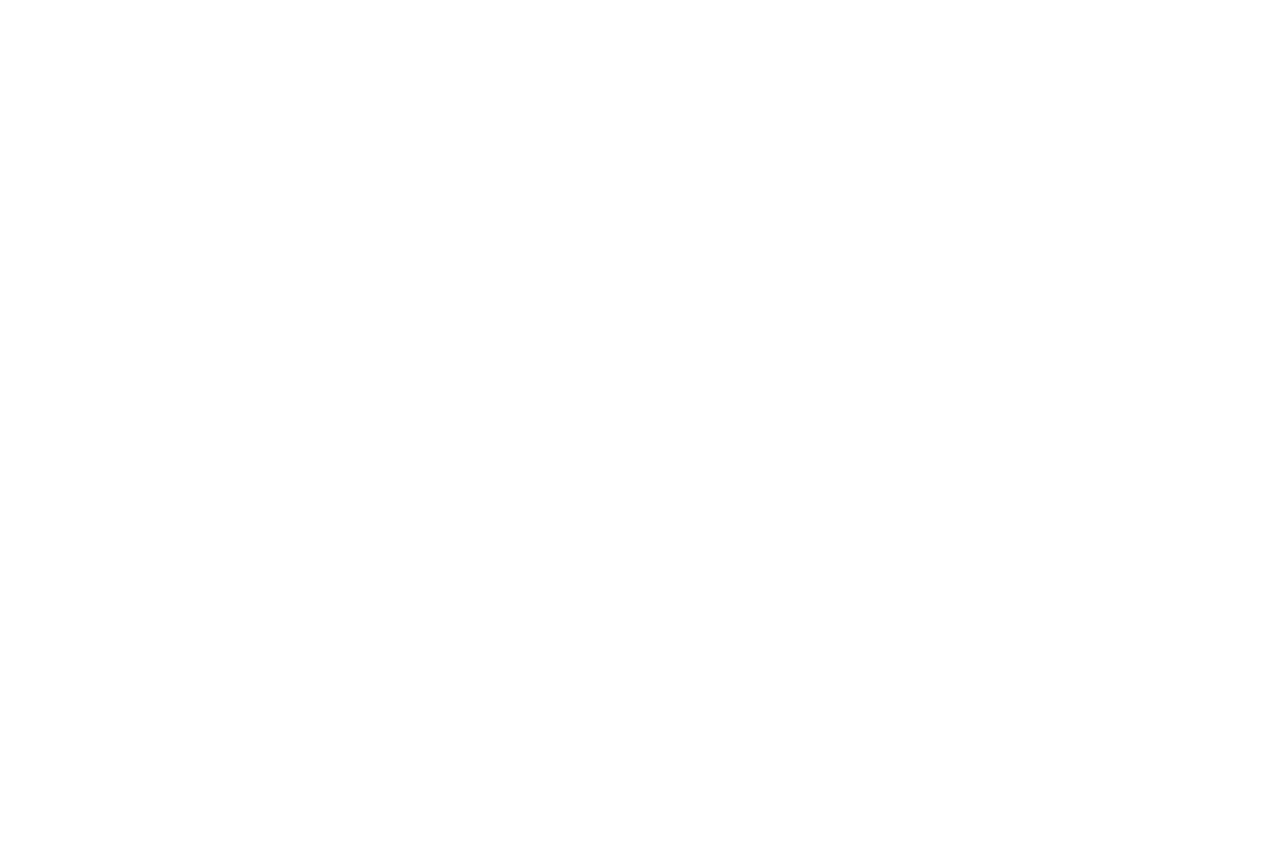
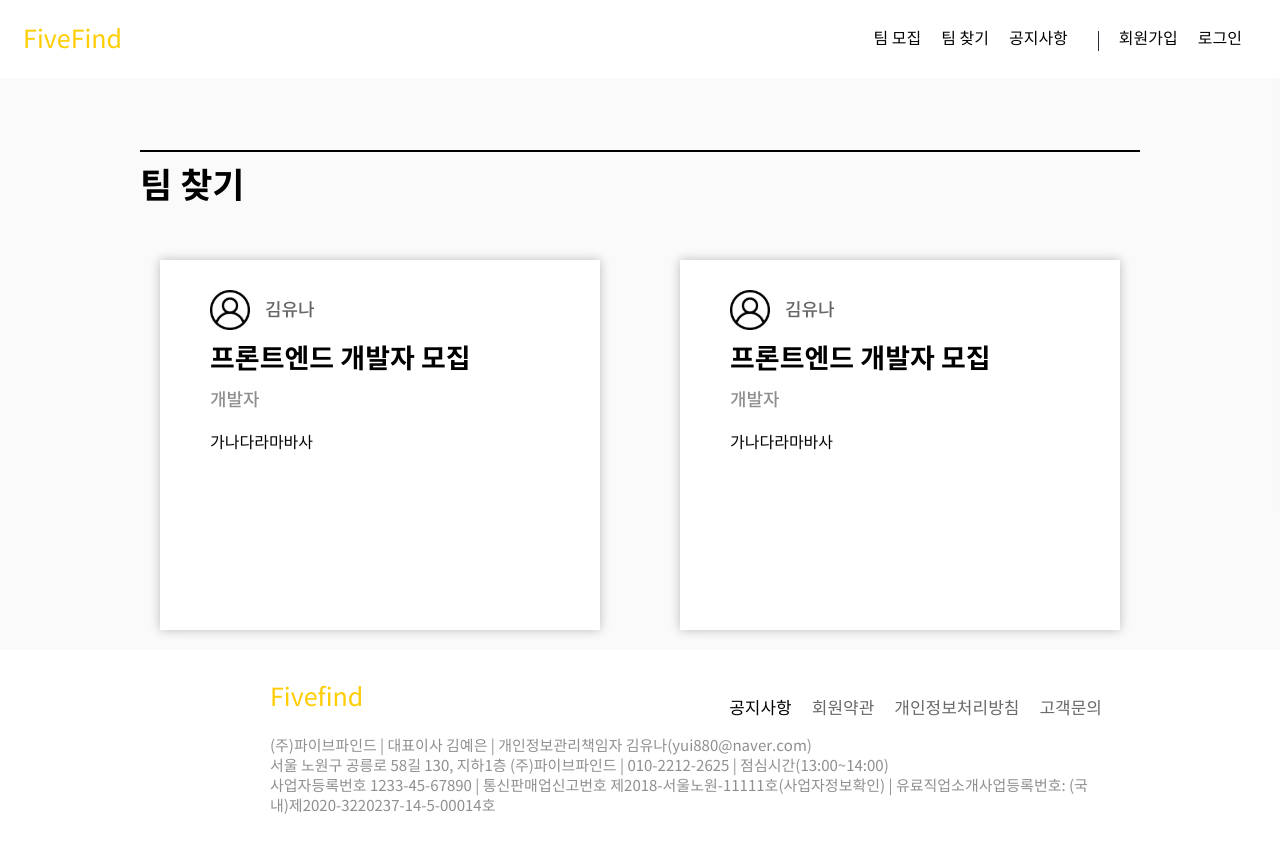
Before and after one commit to kye8524/FiveFind, a React (Create React App) app in the folder FiveFind_front/fivefind/: page /list in a window 1280 px wide. Before the commit the page ends 800 px from the top, so only its background shows below. Built offline with nearby package versions, Linux system fonts and the light colour scheme.

Commit message:
[feat] team list page

```diff
--- a/FiveFind_front/fivefind/src/App.js
+++ b/FiveFind_front/fivefind/src/App.js
@@ -8,6 +8,7 @@ import Join from './pages/join/JoinPage';
 import MyPage from "./pages/mypage/mypage";
 import NoticePage from "./pages/notice/notice_page";
 import NoticeDetail from "./pages/notice_detail/notice_detail";
+import TeamList from "./pages/team_list/team_list";
 
 
 
@@ -21,6 +22,7 @@ class App extends Component {
             <Route path='/mypage' component={MyPage}/>
             <Route path='/notice' component={NoticePage}/>
             <Route path='/notice_detail/:noticeSeq' component={NoticeDetail} />
+            <Route path='/list' component={TeamList}/>
         </div>
     );
   }
--- a/FiveFind_front/fivefind/src/components/Header/Header.jsx
+++ b/FiveFind_front/fivefind/src/components/Header/Header.jsx
@@ -42,7 +42,7 @@ class Header extends Component{
                 <Link to={'/'}><div className="header_title">FiveFind</div></Link>
                 <ul className="header_box">
                     <li className="header_box_text">팀 모집</li>
-                    <li className="header_box_text">팀 찾기</li>
+                    <li className="header_box_text"><Link to="/list">팀 찾기</Link></li>
                     <li className="header_box_text"><Link to='/notice'>공지사항</Link></li>
                     <li className="header_box_bar" />
                     <li className="header_box_text">{!(this.state.token) ? <Link to ="/join"><div className='header-top-login-text'>회원가입</div></Link> : <Link to="/mypage"><div>마이페이지</div></Link>}</li>
--- /dev/null
+++ b/FiveFind_front/fivefind/src/pages/team_list/team_list.css
@@ -0,0 +1,79 @@
+.list{
+    display: flex;
+    flex-direction: column;
+    align-items: center;
+    background-color: rgba(225, 225, 225, 0.19);
+}
+.list_container{
+    display: flex;
+    flex-direction: column;
+    align-items: center;
+    width: 1000px;
+;
+}
+.list_title{
+    display: flex;
+    align-self: flex-start;
+    width: 1000px;
+    margin: 10px 0 30px 0;
+    font-weight: bold;
+    font-size: 35px;
+}
+
+.list_bar{
+    margin-top: 150px;
+    width: 1000px;
+    height: 2px;
+    background: #000000;
+}
+
+.list_box_container{
+    display: flex;
+    flex-direction: row;
+    justify-content: space-between;
+    width: 1000px;
+    flex-wrap: wrap;
+}
+
+.list_box{
+    display: flex;
+    flex-direction: column;
+    align-items: flex-start;
+    background-color: white;
+    width: 400px;
+    height: 370px;
+    margin: 20px;
+    box-shadow: 0 0 10px #BBBBBB;
+}
+
+.list_box_img{
+    margin: 30px 0 10px 10px;
+    width: 40px;
+
+}
+.list_box_name{
+    margin: 37px 0 0 15px;
+    font-size: 18px;
+    font-weight: 500;
+    color: #676464;
+}
+.list_box_title{
+    margin: 0px 0 10px 10px;
+    font-size: 27px;
+    font-weight: bold;
+}
+.list_box_category{
+    margin: 0px 0 10px 10px;
+    font-size: 18px;
+    font-weight: 500;
+    color: #918e8e;
+}
+.list_box_text{
+    margin: 10px 0 10px 10px;
+    height: 40px;
+
+}
+.row{
+    display: flex;
+    flex-direction: row;
+}
--- /dev/null
+++ b/FiveFind_front/fivefind/src/pages/team_list/team_list.jsx
@@ -0,0 +1,47 @@
+import React, {Component} from "react"
+import {Link, Route, withRouter} from 'react-router-dom';
+import Header from "../../components/Header/Header";
+import SideNav from "../../components/SideNav/SideNav";
+import Footer from "../../components/Footer/Footer";
+import People from "../../img/people.svg";
+import './team_list.css';
+
+class TeamList extends Component{
+    render() {
+        return(
+            <div>
+                <div className="list">
+                    <Header/>
+                    <div className="list_container">
+                        <div className="list_bar"/>
+                        <div className="list_title">팀 찾기</div>
+                        <div className="list_box_container">
+                            <ul className="list_box">
+                                <div className="row">
+                                    <img className="list_box_img" src={People}/>
+                                    <li className="list_box_name">김유나</li>
+                                </div>
+                                <li className="list_box_title">프론트엔드 개발자 모집</li>
+                                <li className="list_box_category">개발자</li>
+                                <li className="list_box_text">가나다라마바사</li>
+                            </ul>
+                            <ul className="list_box">
+                                <div className="row">
+                                    <img className="list_box_img" src={People}/>
+                                    <li className="list_box_name">김유나</li>
+                                </div>
+                                <li className="list_box_title">프론트엔드 개발자 모집</li>
+                                <li className="list_box_category">개발자</li>
+                                <li className="list_box_text">가나다라마바사</li>
+                            </ul>
+
+                        </div>
+                    </div>
+                </div>
+                <Footer/>
+            </div>
+        )
+    }
+}
+
+export default TeamList;
```
